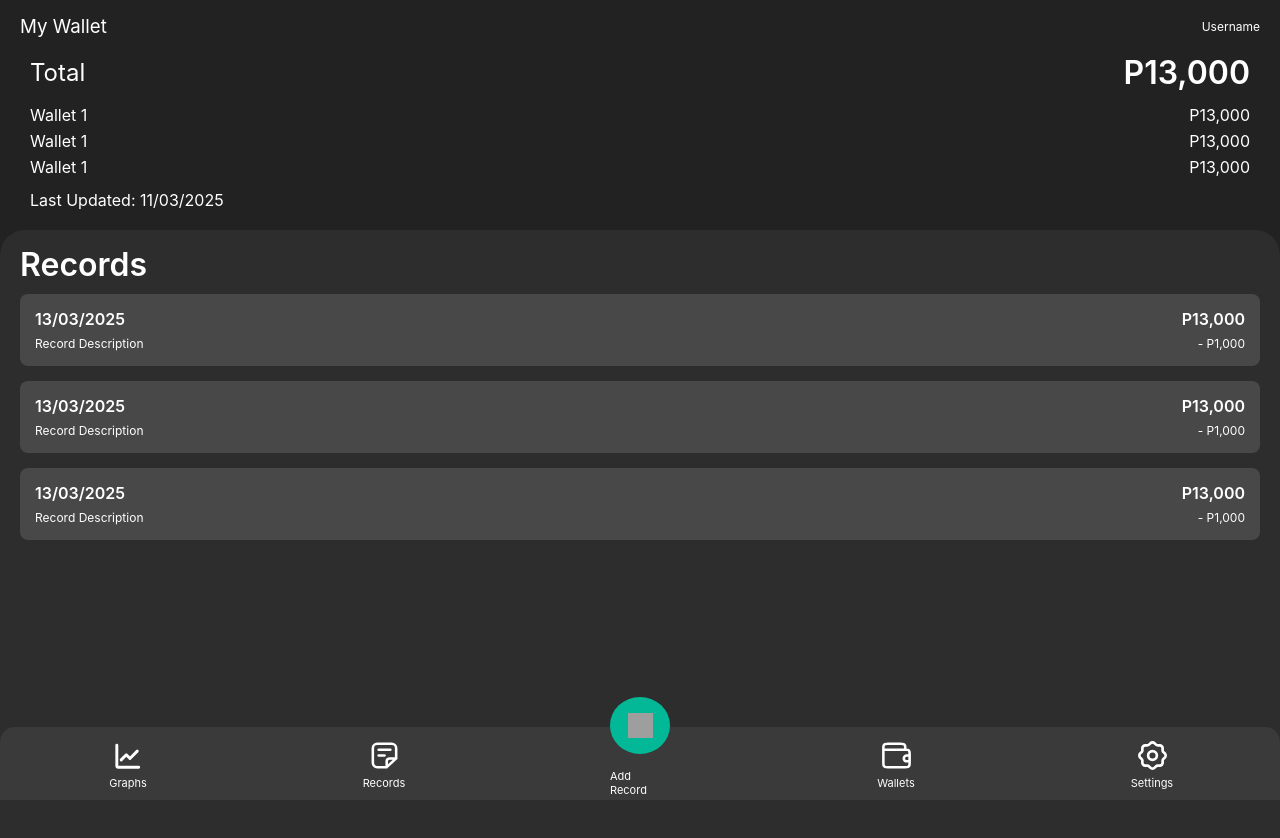
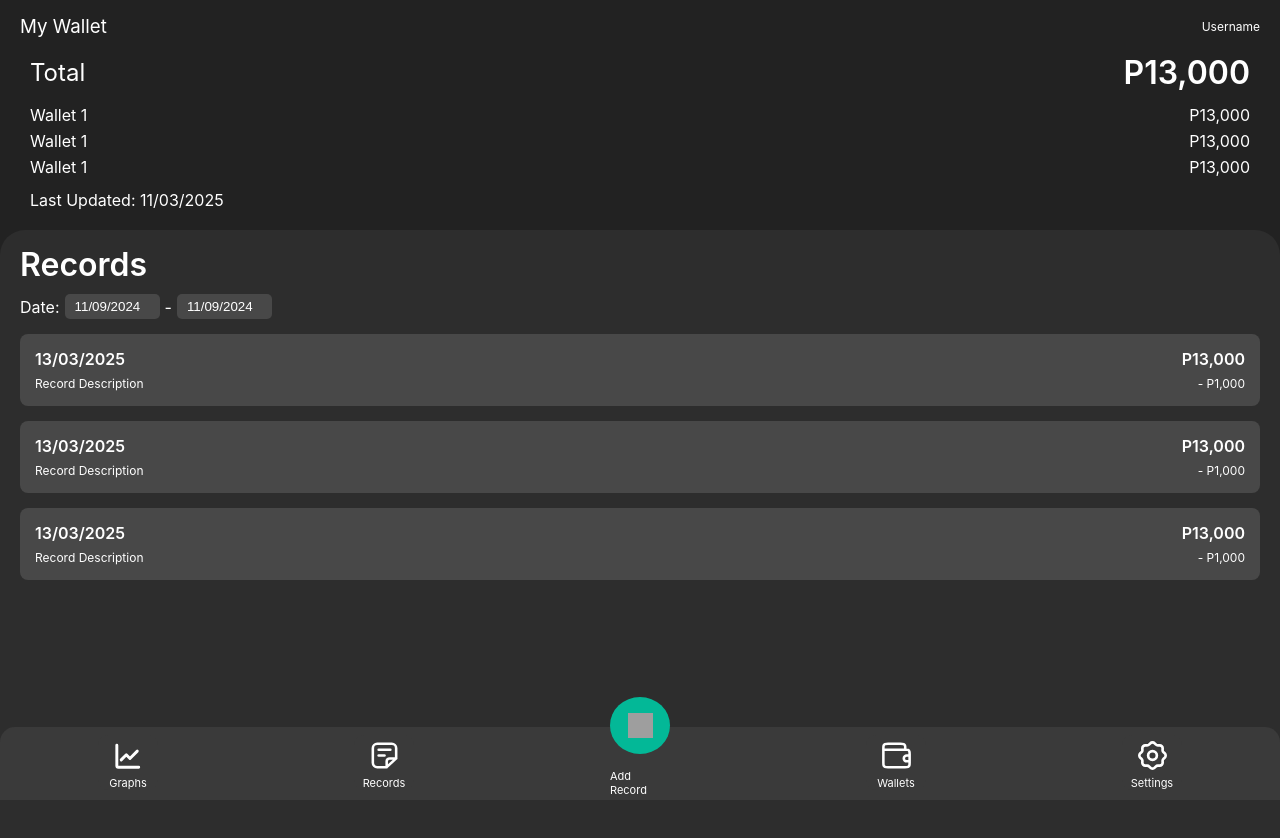
Before and after one commit to mccedddy/my-wallet, a React (Create React App) app: page / in a window 1280 px wide. Shown: the top 838 px of the page. Built offline with nearby package versions, Linux system fonts and the light colour scheme; grey boxes are pictures that could not be loaded.

Commit message:
added date range filter

```diff
--- a/package.json
+++ b/package.json
@@ -13,6 +13,7 @@
     "@types/react": "^19.0.10",
     "@types/react-dom": "^19.0.4",
     "react": "^19.0.0",
+    "react-datepicker": "^8.2.1",
     "react-dom": "^19.0.0",
     "react-scripts": "5.0.1",
     "sass": "^1.85.1",
--- a/src/components/Records.tsx
+++ b/src/components/Records.tsx
@@ -1,9 +1,25 @@
-import React from 'react';
+import React, { useState } from 'react';
 import RecordItem from './RecordItem';
+import DatePicker from "react-datepicker";
+import "react-datepicker/dist/react-datepicker.css";
 
 function Records() {
+  const [startDate, setStartDate] = useState<Date | null>(new Date());
+  const [endDate, setEndDate] = useState<Date | null>(new Date());
+
   return (
     <div className='records'>
+      <div className='filter'>
+        <label className='filter-label'>
+          Date:
+        </label>
+        <DatePicker selected={startDate} className='date-picker' onChange={(date) => setStartDate(date)} />
+        <label className='filter-label'>
+          -
+        </label>
+        <DatePicker selected={endDate} className='date-picker' onChange={(date) => setEndDate(date)} />
+      </div>
+
       <RecordItem />
       <RecordItem />
       <RecordItem />
--- a/src/styles/components/_records.scss
+++ b/src/styles/components/_records.scss
@@ -8,3 +8,19 @@
   flex-direction: column;
   gap: 15px;
 }
+
+.filter {
+  display: flex;
+  gap: 5px;
+  align-items: center;
+
+  .date-picker {
+    width: 75px;
+    padding: 5px 10px;
+    color: $text-primary;
+    background-color: $background-tertiary;
+    border: none;
+    border-radius: 5px;
+    outline: none;
+  }
+}
```
Also changed, not shown: 1 other file (tests, documents, lock files or other folders).
